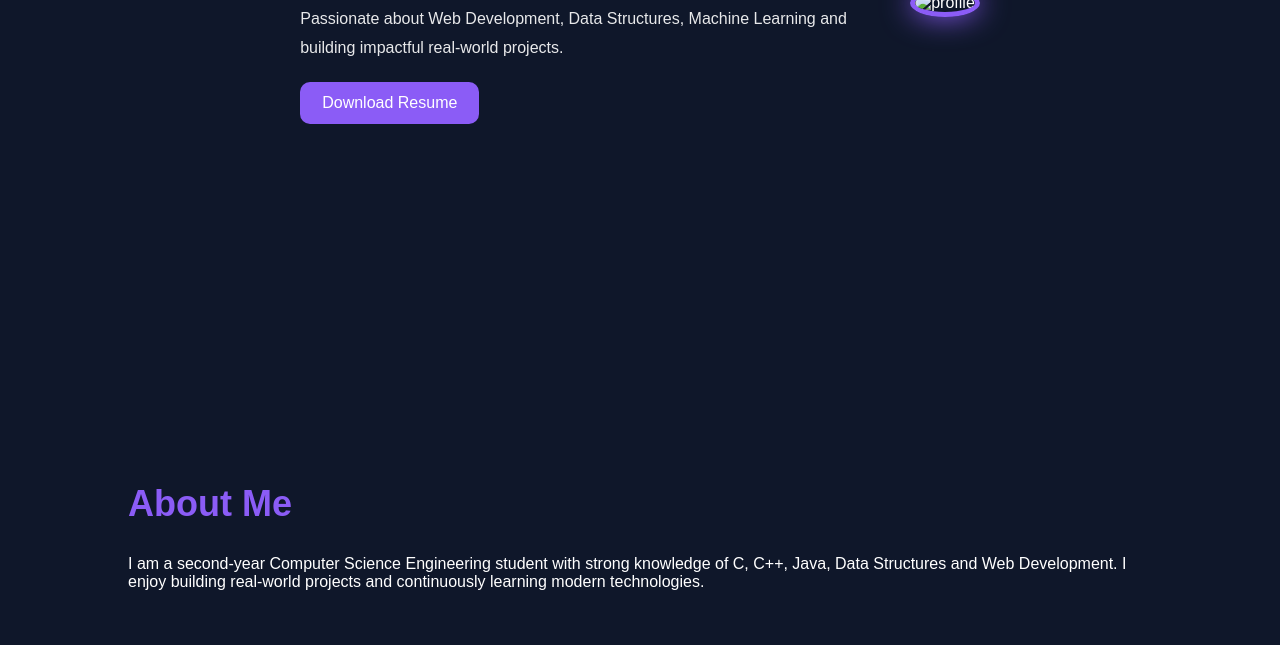
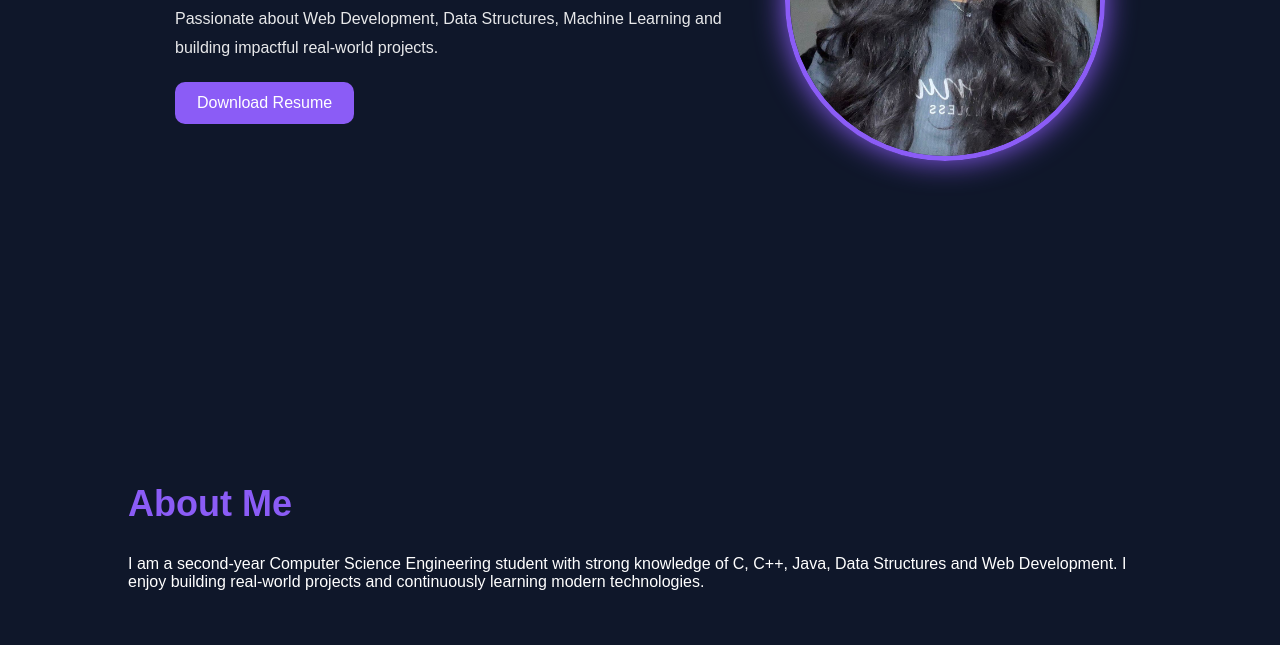
Before and after one commit to SIMRANKUMARI11/CODSOFT, a plain HTML site: page TASK1/TASK2/index.html in a window 1280 px wide. Shown: the part 455-1100 px from the top of the page. Drawn offline with Linux system fonts and the light colour scheme.

Commit message:
Update index.html

```diff
--- a/TASK1/TASK2/index.html
+++ b/TASK1/TASK2/index.html
@@ -264,7 +264,7 @@
 
     <div class="hero-img">
       <!-- ✅ FINAL FIXED IMAGE LINE -->
-      <img src="images/picc.jpeg" alt="profile">
+      <img src="picc.jpeg" alt="profile">
     </div>
 
   </header>
```
